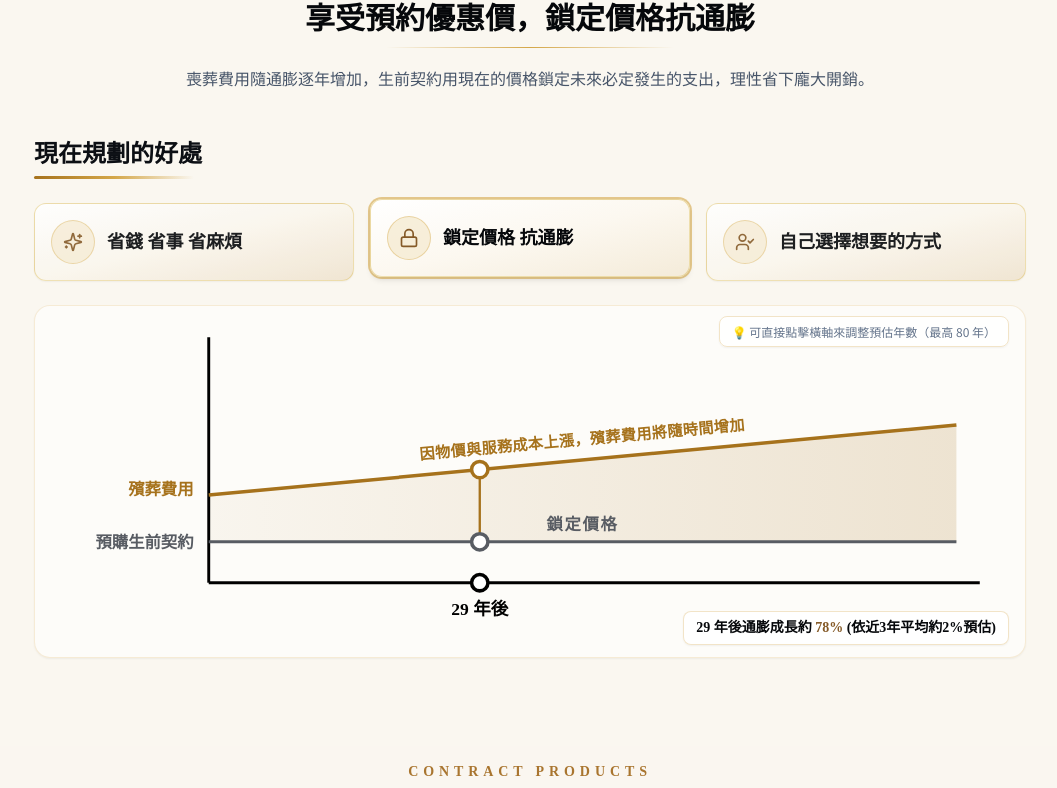
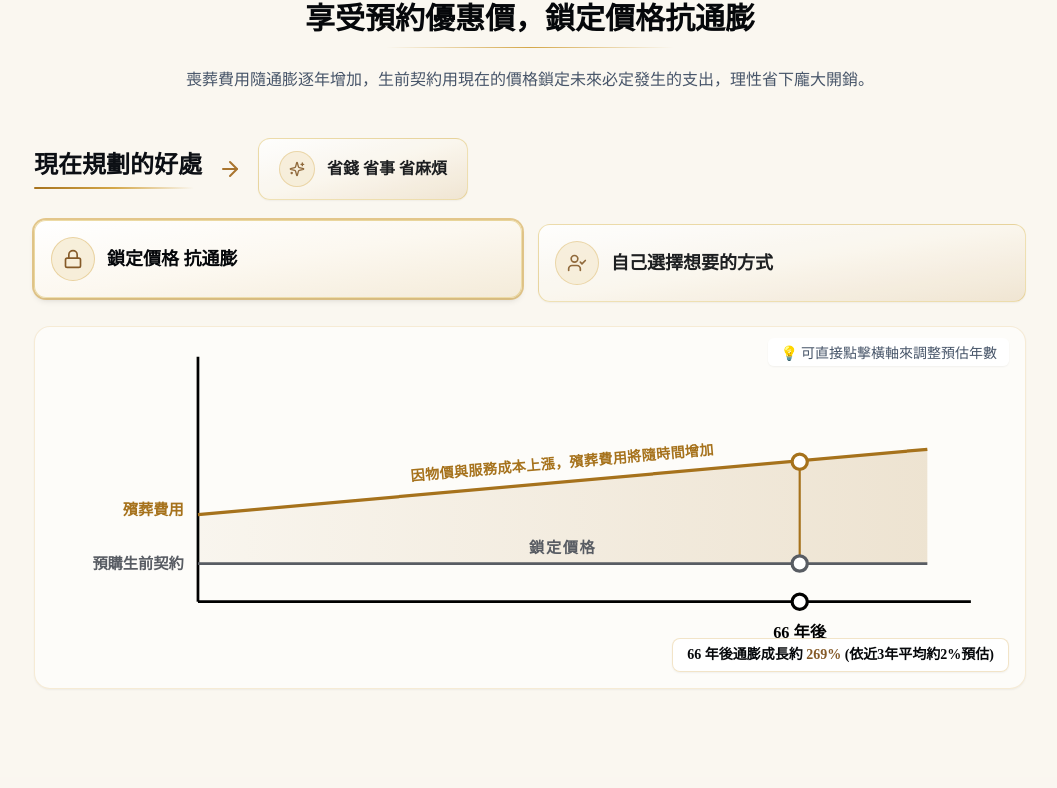
Before and after one commit to m9606286/baoci-life-website, a React (Vite) app: page /preneed in a window 1280 px wide. Shown: the part 876-1664 px from the top of the page, without its empty margins (110-1167 px from the left). Built offline with nearby package versions, Linux system fonts and the light colour scheme.

Commit message:
Update PreneedContract.tsx

```diff
--- a/src/components/PreneedContract.tsx
+++ b/src/components/PreneedContract.tsx
@@ -1,5 +1,5 @@
 import React, { useState } from 'react';
-import { Sparkles, Lock, UserCheck } from 'lucide-react';
+import { Sparkles, Lock, UserCheck, ArrowRight } from 'lucide-react';
 import { useReveal } from '@/hooks/useReveal';
 import familyImage from '/core.jpg';
 
@@ -43,19 +43,19 @@ export default function PreneedConcept() {
   const ref = Array.isArray(revealResult) ? revealResult[0] : revealResult;
 
   const [activeIndex, setActiveIndex] = useState<number>(1);
-  const [years, setYears] = useState<number>(29); // 預設 29 年，最多 80 年
+  const [years, setYears] = useState<number>(66); // 預設 66 年，最多 80 年
 
   // 以近三年平均 2% 複利計算成長百分比
   const growthPercent = Math.round((Math.pow(1 + 0.02, years) - 1) * 100);
-  const currentSvgX = Math.min(135 + (years / 80) * 640, 775);
+  const currentSvgX = Math.min(135 + (years / 80) * 670, 805);
 
   // 點擊或拖曳橫軸互動
   const handleSvgClick = (e: React.MouseEvent<SVGSVGElement>) => {
     const rect = e.currentTarget.getBoundingClientRect();
     const clickX = e.clientX - rect.left;
-    const svgX = (clickX / rect.width) * 820;
-    if (svgX >= 135 && svgX <= 775) {
-      const calculatedYears = Math.round(((svgX - 135) / 640) * 80);
+    const svgX = (clickX / rect.width) * 880;
+    if (svgX >= 135 && svgX <= 805) {
+      const calculatedYears = Math.round(((svgX - 135) / 670) * 80);
       setYears(Math.max(1, Math.min(80, calculatedYears)));
     }
   };
@@ -153,24 +153,48 @@ export default function PreneedConcept() {
           {/* 資訊圖表主體 */}
           <div className="p-2 sm:p-4">
 
-            {/* 圖表左上小標題與還原的「現在規劃的好處」 */}
-            <div className="mb-6">
-              <h4 className="font-serif-tc text-xl sm:text-2xl font-bold text-ink-900 inline-block">
-                現在規劃的好處
-              </h4>
-              <div className="w-40 h-[2.5px] bg-gradient-to-r from-[#A6721C] via-gold-400 to-transparent rounded-full mt-1.5" />
+            {/* 「現在規劃的好處」與第一張卡片（省錢省事省麻煩）並排，中間帶有向右箭頭 */}
+            <div className="mb-6 flex flex-wrap items-center gap-4">
+              <div>
+                <h4 className="font-serif-tc text-xl sm:text-2xl font-bold text-ink-900 inline-block">
+                  現在規劃的好處
+                </h4>
+                <div className="w-40 h-[2.5px] bg-gradient-to-r from-[#A6721C] via-gold-400 to-transparent rounded-full mt-1.5" />
+              </div>
+
+              <ArrowRight className="w-6 h-6 text-gold-600 shrink-0 hidden sm:block" />
+
+              {/* 第一張卡片直接並排呈現 */}
+              <div
+                onClick={() => setActiveIndex(0)}
+                onMouseEnter={() => setActiveIndex(0)}
+                className={`relative rounded-xl px-5 py-3 cursor-pointer transition-all duration-300 select-none border inline-flex items-center gap-3 ${
+                  activeIndex === 0
+                    ? 'shadow-md ring-2 ring-gold-400/60 -translate-y-0.5 bg-gradient-to-br from-white via-[#fcf8f0] to-[#f4ebd9]'
+                    : 'shadow-sm opacity-90 hover:opacity-100 bg-gradient-to-br from-white via-[#faf6ed] to-[#f0e4d0]'
+                }`}
+                style={{ borderColor: 'rgba(212, 175, 55, 0.4)' }}
+              >
+                <div className="w-9 h-9 rounded-full bg-gold-100/80 flex items-center justify-center shrink-0 border border-gold-400/40">
+                  <Sparkles className="w-4 h-4 text-gold-700" />
+                </div>
+                <div className="font-serif-tc font-bold text-base text-ink-950">
+                  省錢 省事 省麻煩
+                </div>
+              </div>
             </div>
 
-            {/* 上排：三個對話框式核心卡片 */}
-            <div className="grid grid-cols-1 md:grid-cols-3 gap-4 mb-6">
-              {benefitBubbles.map((item, idx) => {
+            {/* 下方其餘兩張卡片（鎖定價格、自己選擇想要的方式） */}
+            <div className="grid grid-cols-1 md:grid-cols-2 gap-4 mb-6">
+              {benefitBubbles.slice(1).map((item, idx) => {
+                const realIdx = idx + 1;
                 const IconComp = item.icon;
-                const isSelected = activeIndex === idx;
+                const isSelected = activeIndex === realIdx;
                 return (
                   <div
                     key={item.id}
-                    onClick={() => setActiveIndex(idx)}
-                    onMouseEnter={() => setActiveIndex(idx)}
+                    onClick={() => setActiveIndex(realIdx)}
+                    onMouseEnter={() => setActiveIndex(realIdx)}
                     className={`relative rounded-xl p-4 cursor-pointer transition-all duration-300 select-none border ${
                       isSelected
                         ? 'shadow-md ring-2 ring-gold-400/60 -translate-y-1 bg-gradient-to-br from-white via-[#fcf8f0] to-[#f4ebd9]'
@@ -193,11 +217,11 @@ export default function PreneedConcept() {
               })}
             </div>
 
-            {/* 下排：SVG 雙線抗通膨趨勢座標圖 */}
+            {/* 下排：SVG 雙線抗通膨趨勢座標圖（上下拉寬、右側邊距加大防遮擋） */}
             <div className="w-full overflow-x-auto pt-2 bg-white/60 rounded-2xl p-4 border border-gold-400/20 shadow-sm relative">
-              <div className="min-w-[620px]">
+              <div className="min-w-[660px]">
                 <svg
-                  viewBox="0 0 820 280"
+                  viewBox="0 0 880 310"
                   className="w-full h-auto overflow-visible cursor-pointer"
                   onClick={handleSvgClick}
                 >
@@ -210,14 +234,14 @@ export default function PreneedConcept() {
 
                   {/* 動態差額填充區 */}
                   <polygon
-                    points={`135,155 ${currentSvgX},${155 - (currentSvgX - 135) * 0.094} 775,95 775,195 135,195`}
+                    points={`135,165 ${currentSvgX},${165 - (currentSvgX - 135) * 0.088} 805,105 805,210 135,210`}
                     fill="url(#savedAreaGrad)"
                   />
 
                   {/* 縱軸 (Y軸) - 黑色 */}
                   <line
                     x1="135"
-                    y1="230"
+                    y1="245"
                     x2="135"
                     y2="20"
                     stroke="#000000"
@@ -227,35 +251,35 @@ export default function PreneedConcept() {
                   {/* 橫軸 (X軸) - 黑色 */}
                   <line
                     x1="135"
-                    y1="230"
-                    x2="795"
-                    y2="230"
+                    y1="245"
+                    x2="845"
+                    y2="245"
                     stroke="#000000"
                     strokeWidth="2.5"
                   />
 
                   {/* 軸標籤 */}
-                  <text x="122" y="155" textAnchor="end" className="font-serif-tc font-bold fill-[#A6721C] text-[14px]">
+                  <text x="122" y="165" textAnchor="end" className="font-serif-tc font-bold fill-[#A6721C] text-[14px]">
                     殯葬費用
                   </text>
-                  <text x="122" y="200" textAnchor="end" className="font-serif-tc font-bold fill-[#585c63] text-[14px]">
+                  <text x="122" y="215" textAnchor="end" className="font-serif-tc font-bold fill-[#585c63] text-[14px]">
                     預購生前契約
                   </text>
 
-                  {/* 上方斜線：通貨膨脹費用趨勢 (無括號) */}
+                  {/* 上方斜線：通貨膨脹費用趨勢 */}
                   <line
                     x1="135"
-                    y1="155"
-                    x2="775"
-                    y2="95"
+                    y1="165"
+                    x2="805"
+                    y2="105"
                     stroke="#A6721C"
                     strokeWidth="3"
                   />
                   <text
-                    x="455"
-                    y="112"
+                    x="470"
+                    y="122"
                     textAnchor="middle"
-                    transform="rotate(-5.2, 455, 112)"
+                    transform="rotate(-5.0, 470, 122)"
                     className="font-serif-tc font-semibold fill-[#A6721C] text-[13px] tracking-wide"
                   >
                     因物價與服務成本上漲，殯葬費用將隨時間增加
@@ -264,34 +288,34 @@ export default function PreneedConcept() {
                   {/* 下方水平線：預購生前契約鎖定價格 */}
                   <line
                     x1="135"
-                    y1="195"
-                    x2="775"
-                    y2="195"
+                    y1="210"
+                    x2="805"
+                    y2="210"
                     stroke="#585c63"
                     strokeWidth="2.5"
                   />
                   <text
-                    x="455"
-                    y="185"
+                    x="470"
+                    y="200"
                     textAnchor="middle"
                     className="font-serif-tc font-bold fill-[#585c63] text-[14px] tracking-widest"
                   >
                     鎖定價格
                   </text>
 
-                  {/* 動態點擊連動節點（圈圈與幾年後改為黑色，圈圈大小同鎖定價格的圈圈） */}
+                  {/* 動態點擊連動節點 */}
                   <g>
                     <line
                       x1={currentSvgX}
-                      y1={155 - (currentSvgX - 135) * 0.094}
+                      y1={165 - (currentSvgX - 135) * 0.088}
                       x2={currentSvgX}
-                      y2={195}
+                      y2={210}
                       stroke="#A6721C"
                       strokeWidth="2"
                     />
                     <circle
                       cx={currentSvgX}
-                      cy={155 - (currentSvgX - 135) * 0.094}
+                      cy={165 - (currentSvgX - 135) * 0.088}
                       r={7}
                       fill="#ffffff"
                       stroke="#A6721C"
@@ -299,7 +323,7 @@ export default function PreneedConcept() {
                     />
                     <circle
                       cx={currentSvgX}
-                      cy={195}
+                      cy={210}
                       r={7}
                       fill="#ffffff"
                       stroke="#585c63"
@@ -307,7 +331,7 @@ export default function PreneedConcept() {
                     />
                     <circle
                       cx={currentSvgX}
-                      cy={230}
+                      cy={245}
                       r={7}
                       fill="#ffffff"
                       stroke="#000000"
@@ -315,7 +339,7 @@ export default function PreneedConcept() {
                     />
                     <text
                       x={currentSvgX}
-                      y={258}
+                      y={278}
                       textAnchor="middle"
                       className="font-serif-tc font-bold fill-[#000000] text-[15px]"
                     >
@@ -324,15 +348,15 @@ export default function PreneedConcept() {
                   </g>
                 </svg>
 
-                {/* 提示：可直接點擊橫軸來調整預估年數（最高 80 年）移至圖表右上方 */}
+                {/* 右上角提示（無外框，字體微調大一點點） */}
                 <div className="absolute top-3 right-4 pointer-events-none">
-                  <span className="text-[11px] sm:text-xs text-slate-500 bg-white/90 px-3 py-1.5 rounded-lg border border-gold-400/30 shadow-sm">
-                    💡 可直接點擊橫軸來調整預估年數（最高 80 年）
+                  <span className="text-xs sm:text-sm text-slate-600 bg-white/95 px-3 py-1 rounded-md shadow-sm font-medium">
+                    💡 可直接點擊橫軸來調整預估年數
                   </span>
                 </div>
 
-                {/* 數據說明移至圖表右下方 */}
-                <div className="absolute bottom-3 right-4 pointer-events-none bg-white/95 px-3 py-1.5 rounded-lg border border-gold-400/30 shadow-sm">
+                {/* 右下方數據說明 */}
+                <div className="absolute bottom-4 right-4 pointer-events-none bg-white/95 px-3.5 py-1.5 rounded-lg border border-gold-400/30 shadow-sm">
                   <p className="font-serif-tc text-xs sm:text-sm font-bold text-ink-950">
                     {years} 年後通膨成長約 <span className="text-gold-700">{growthPercent}%</span> (依近3年平均約2%預估)
                   </p>
```
